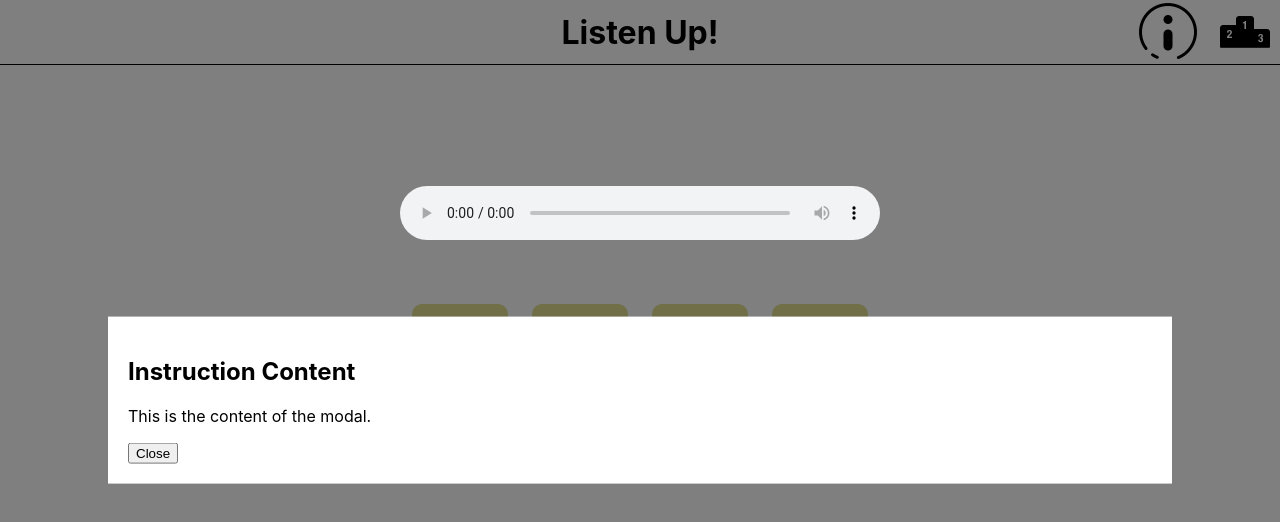
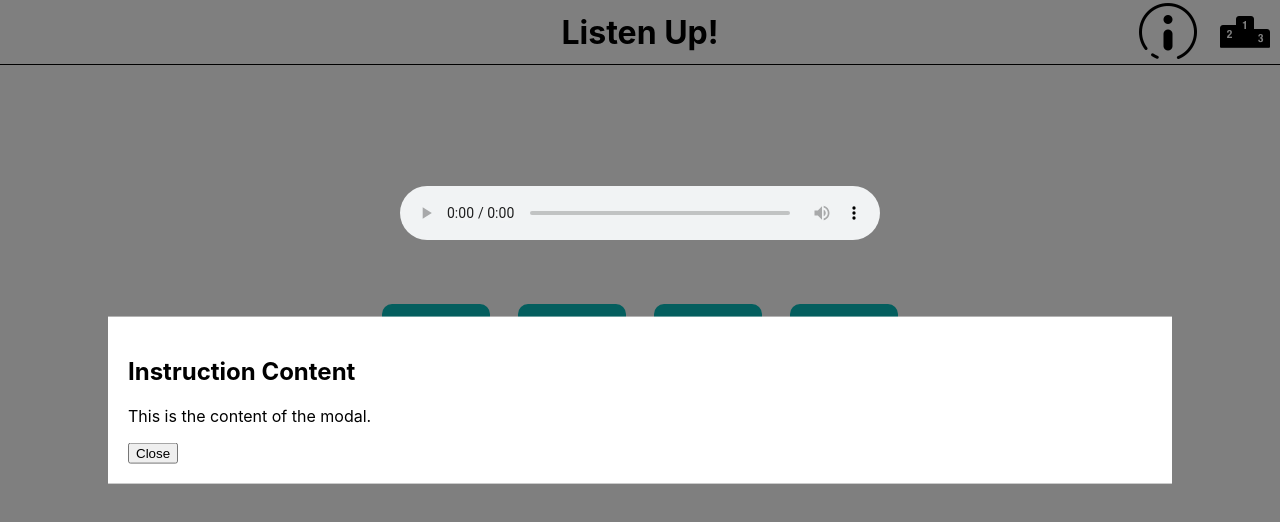
Before and after one commit to Listen-Up-2210/listen-up-ui, a React (Create React App) app: page /1/1/play in a window 1280 px wide. Shown: the top 522 px of the page. Built offline with nearby package versions, Linux system fonts and the light colour scheme.

Commit message:
Change color scheme of buttons

```diff
--- a/src/Components/Choices/Choices.css
+++ b/src/Components/Choices/Choices.css
@@ -1,25 +1,27 @@
 
 .base {
-  background-color: rgb(227, 222, 143);
+  background-color: rgb(8, 189, 189);
   border-radius: 10px;
   border: none;
   width: 20%;
 }
 
 .base:hover {
-  background-color: rgb(168, 164, 107);
+  background-color: rgb(8, 140, 140);
 }
 
 .correct {
-  background-color: green;
+  background-color: rgb(41, 191, 18);
   border-radius: 10px;
   border: none;
+  width: 20%;
 }
 
 .incorrect {
-  background-color: red;
+  background-color: rgb(242, 27, 63);
   border-radius: 10px;
   border: none;
+  width: 20%;
 }
 
 .game-card-container {
@@ -39,7 +41,7 @@
 .choices-container {
   display: flex;
   justify-content: space-around;
-  width: 75%;
+  width: 85%;
   height: 10%;
 }
 
```
